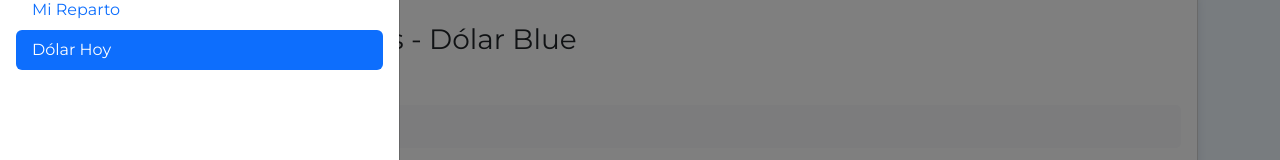
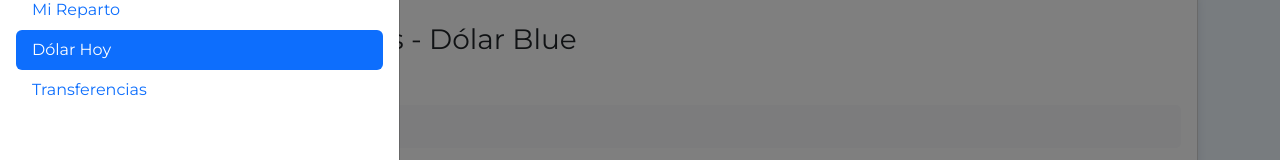
Before and after one commit to TomasNaialAluch/MiReparto, a plain HTML site: page DolarHoy.html in a window 1280 px wide. Both pictures are taken after a click on the button 105 px from the left and 31 px from the top of the page. Shown: the part 168-328 px from the top of the page. Drawn offline with nearby package versions, Linux system fonts and the light colour scheme; no server answers.

Commit message:
Update DolarHoy.html

```diff
--- a/DolarHoy.html
+++ b/DolarHoy.html
@@ -106,6 +106,7 @@
         <li class="nav-item"><a class="nav-link" href="SaldoClientes.html">Saldo Clientes</a></li>
         <li class="nav-item"><a class="nav-link" href="MiReparto.html">Mi Reparto</a></li>
         <li class="nav-item"><a class="nav-link active" href="DolarHoy.html">Dólar Hoy</a></li>
+         <a class="nav-link" href="Transferencias.html">Transferencias</a>
       </ul>
     </div>
   </div>
```
